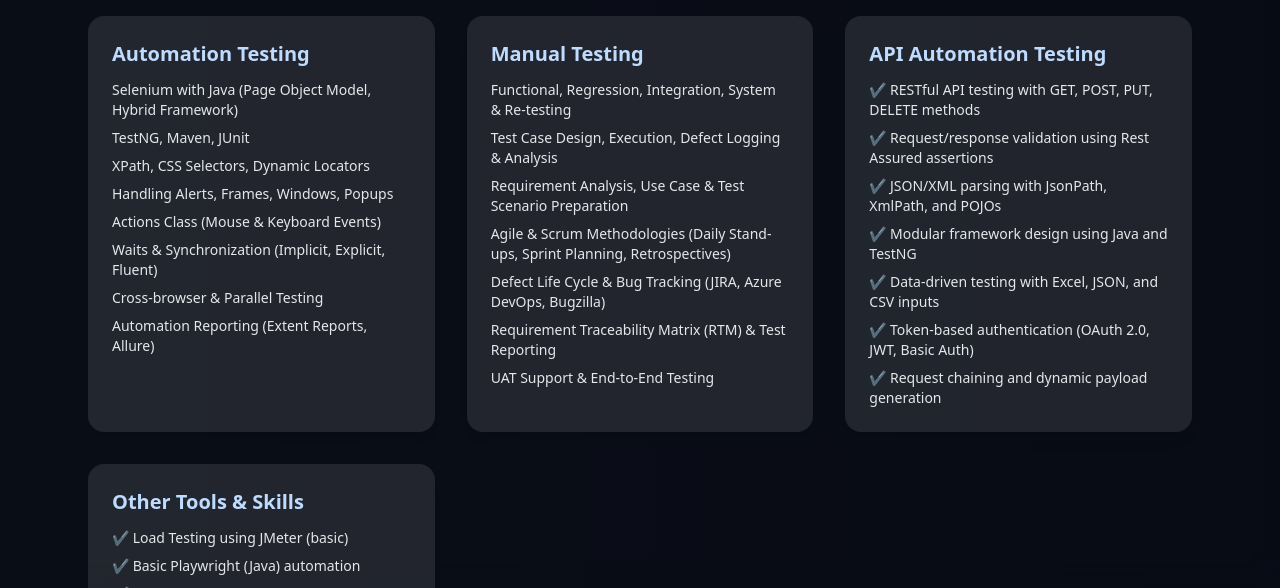
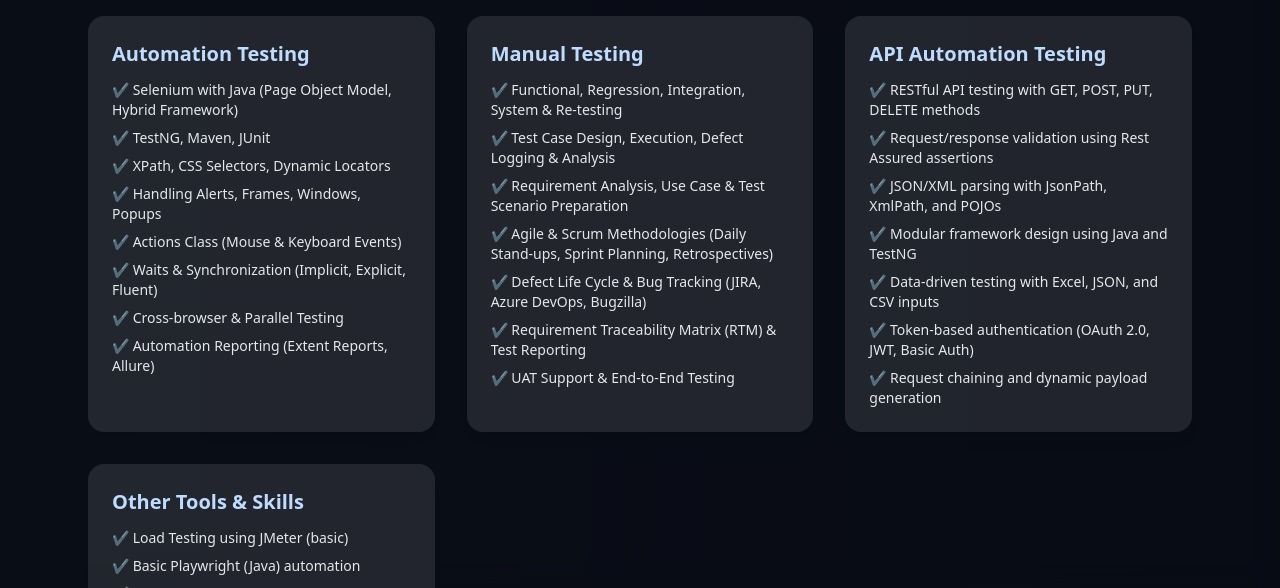
Before and after one commit to AkshayAlshi/AkshayAlshi.github.io, a plain HTML site: page index.html in a window 1280 px wide. Shown: the part 616-1204 px from the top of the page. Drawn offline with nearby package versions, Linux system fonts and the light colour scheme.

Commit message:
Update index.html

```diff
--- a/index.html
+++ b/index.html
@@ -47,27 +47,27 @@
         <div class="bg-white/10 p-6 rounded-2xl shadow-lg">
           <h3 class="font-bold text-xl text-blue-200 mb-3">Automation Testing</h3>
           <ul class="text-sm space-y-2 text-gray-200 text-left">
-            <li>Selenium with Java (Page Object Model, Hybrid Framework)</li>
-  <li>TestNG, Maven, JUnit</li>
-  <li>XPath, CSS Selectors, Dynamic Locators</li>
-  <li>Handling Alerts, Frames, Windows, Popups</li>
-  <li>Actions Class (Mouse & Keyboard Events)</li>
-  <li>Waits & Synchronization (Implicit, Explicit, Fluent)</li>
-  <li>Cross-browser & Parallel Testing</li>
-  <li>Automation Reporting (Extent Reports, Allure)</li>
+            <li>✔ Selenium with Java (Page Object Model, Hybrid Framework)</li>
+  <li>✔ TestNG, Maven, JUnit</li>
+  <li>✔ XPath, CSS Selectors, Dynamic Locators</li>
+  <li>✔ Handling Alerts, Frames, Windows, Popups</li>
+  <li>✔ Actions Class (Mouse & Keyboard Events)</li>
+  <li>✔ Waits & Synchronization (Implicit, Explicit, Fluent)</li>
+  <li>✔ Cross-browser & Parallel Testing</li>
+  <li>✔ Automation Reporting (Extent Reports, Allure)</li>
 
           </ul>
         </div>
         <div class="bg-white/10 p-6 rounded-2xl shadow-lg">
           <h3 class="font-bold text-xl text-blue-200 mb-3">Manual Testing</h3>
           <ul class="text-sm space-y-2 text-gray-200 text-left">
-            <li>Functional, Regression, Integration, System & Re-testing</li>
-  <li>Test Case Design, Execution, Defect Logging & Analysis</li>
-  <li>Requirement Analysis, Use Case & Test Scenario Preparation</li>
-  <li>Agile & Scrum Methodologies (Daily Stand-ups, Sprint Planning, Retrospectives)</li>
-  <li>Defect Life Cycle & Bug Tracking (JIRA, Azure DevOps, Bugzilla)</li>
-  <li>Requirement Traceability Matrix (RTM) & Test Reporting</li>
-  <li>UAT Support & End-to-End Testing</li>
+            <li>✔ Functional, Regression, Integration, System & Re-testing</li>
+  <li>✔ Test Case Design, Execution, Defect Logging & Analysis</li>
+  <li>✔ Requirement Analysis, Use Case & Test Scenario Preparation</li>
+  <li>✔ Agile & Scrum Methodologies (Daily Stand-ups, Sprint Planning, Retrospectives)</li>
+  <li>✔ Defect Life Cycle & Bug Tracking (JIRA, Azure DevOps, Bugzilla)</li>
+  <li>✔ Requirement Traceability Matrix (RTM) & Test Reporting</li>
+  <li>✔ UAT Support & End-to-End Testing</li>
           </ul>
         </div>
 
```
